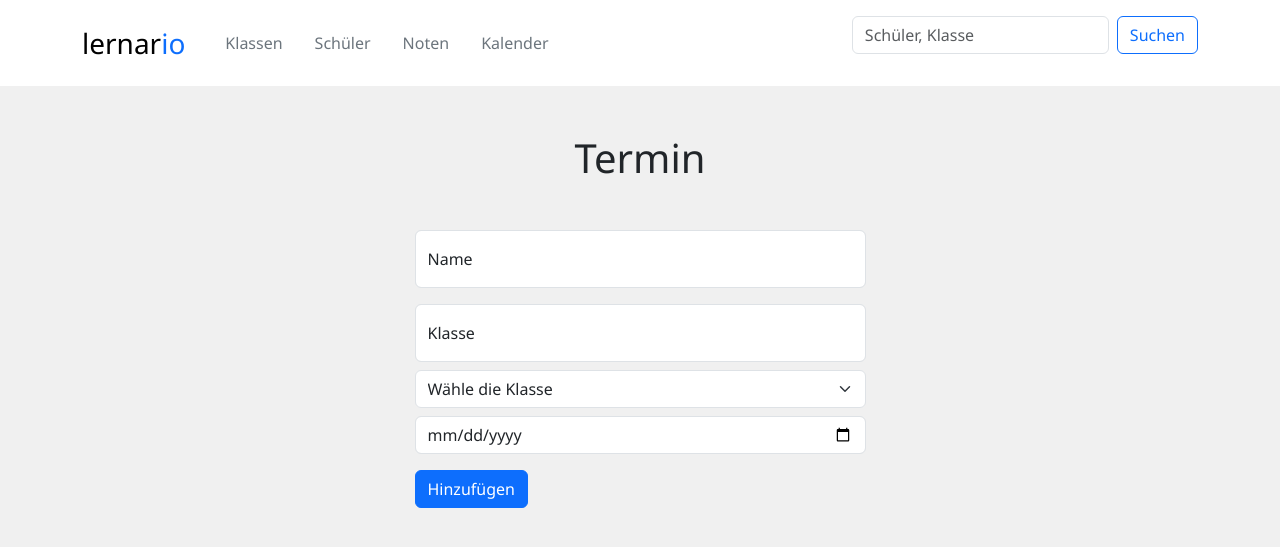
After one commit to epunksandr/lernario, a Flask app: page /termin in a window 1280 px wide. The commit adds this page. Shown: the top 547 px of the page. Run offline with Flask 3, Linux system fonts and the light colour scheme.

Commit message:
termin form

```diff
--- a/app.py
+++ b/app.py
@@ -22,6 +22,10 @@ def handle_login():
 @app.route('/homepage')
 def homepage():
     return render_template('homepage.html', active_page="homepage")
+
+@app.route('/termin')
+def show_termin_form():
+    return render_template('termin-form.html')
 
 @app.route('/klassenverwaltung')
 def klassen():
--- a/templates/homepage.html
+++ b/templates/homepage.html
@@ -26,7 +26,7 @@
             <div class="card p-3">
                 <h6 class="card-title">Nächster Termin</h6>
                 <p class="card-text">Mathe-Arbeit<br>12. April 2025</p>
-                <a href="#" class="btn btn-outline-primary btn-sm">Kalender</a>
+                <a href="{{ url_for('show_termin_form') }}" class="btn btn-outline-primary btn-sm">Neue Termin</a>
             </div>
         </div>
         <div class="col-md-3">
--- a/templates/klassenverwaltung.html
+++ b/templates/klassenverwaltung.html
@@ -27,8 +27,8 @@
                     <td>{{ klasse.classname }}</td>
                     <td>{{ klasse.student_count }}</td>
                     <td>
-                        <a href="{{ url_for('bearbeiten', klasse_id=klasse.class_id) }}" class="btn btn-sm btn-outline-secondary">Bearbeiten</a>
-                        <a href="{{ url_for('loeschen', klasse_id=klasse.class_id) }}" class="btn btn-sm btn-outline-danger">Löschen</a>
+                        <a href="" class="btn btn-sm btn-outline-secondary">Bearbeiten</a>
+                        <a href="" class="btn btn-sm btn-outline-danger">Löschen</a>
                     </td>
                 </tr>
                 {% endfor %}
--- /dev/null
+++ b/templates/termin-form.html
@@ -0,0 +1,41 @@
+{% extends "components/layout.html" %}
+
+{% include "components/header.html" %}
+
+{% block content %}
+
+
+<div class="container">
+    <h1 class="my-5 text-center">Termin</h1>
+    <div class="row justify-content-center">
+        <div class="col-12 col-xl-5">
+            <form action="" method="POST">
+                <div class="form-floating mb-3">
+                    <input type="text" class="form-control" id="name" placeholder="Name">
+                    <label for="name">Name</label>
+                </div>
+                <div class="form-floating mb-2">
+                    <input type="text" class="form-control" id="klasse" placeholder="Klasse">
+                    <label for="klasse">Klasse</label>
+                </div>
+                <select class="form-select" aria-label="Default select example">
+                    <option selected>Wähle die Klasse</option>
+                    <option value="1">One</option>
+                    <option value="2">Two</option>
+                    <option value="3">Three</option>
+                </select>
+                <div class="mb-3">
+                    <label class="form-label"></label>
+                    <input type="date" class="form-control">
+                </div>
+
+                <button type="submit" class="btn btn-primary">Hinzufügen</button>
+            </form>
+        </div>
+    </div>
+</div>
+
+
+
+
+{% endblock %}
```
